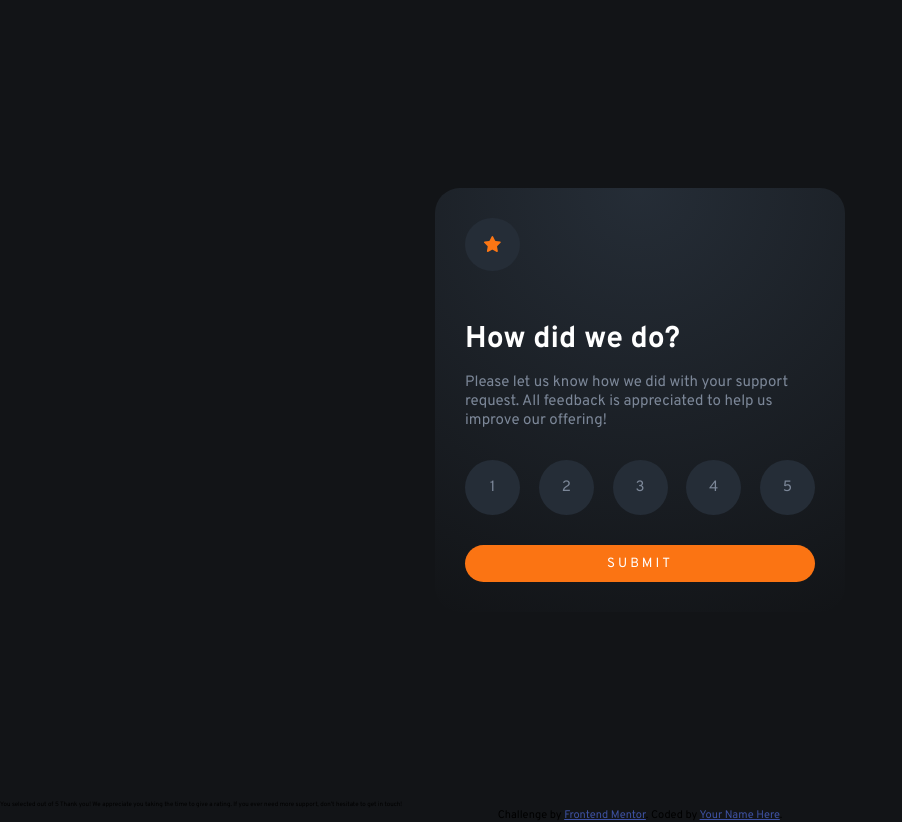
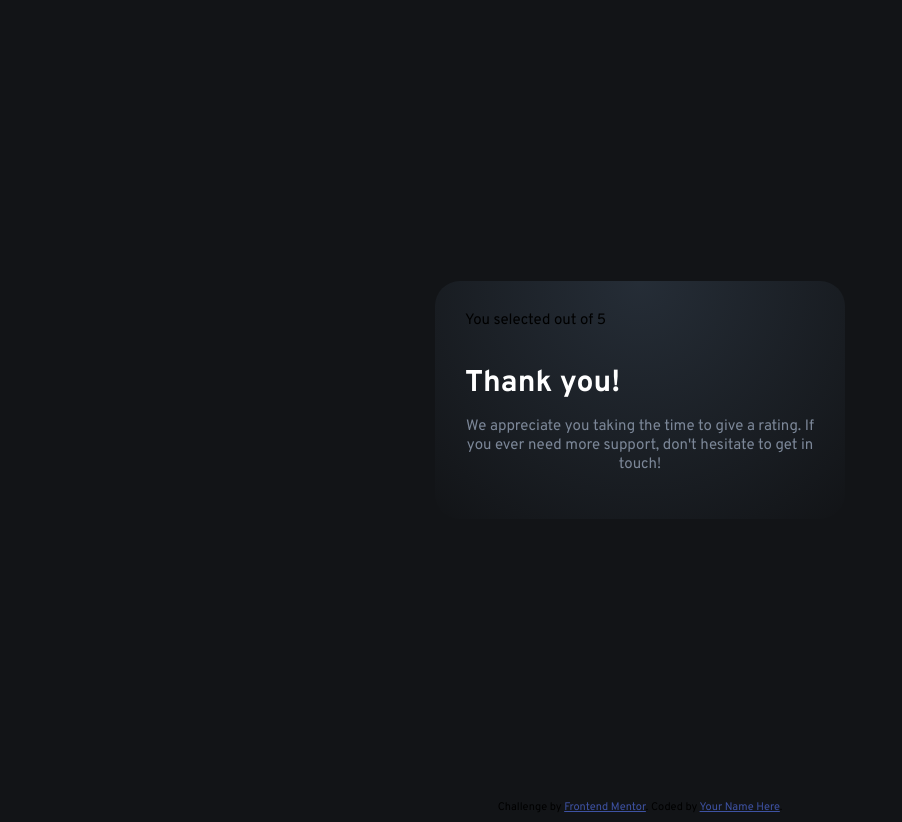
Before and after one commit to AnalystKAL/Interactive-Rating-Component, a plain HTML site: page index.html in a window 1280 px wide. Both pictures are taken after a click on the button "SUBMIT". Shown: the whole page, without its empty margins (0-902 px from the left). Drawn offline with Linux system fonts and the light colour scheme.

Commit message:
Added JS function
Hides initial state and shows thank you state on button click

```diff
--- a/css/style.css
+++ b/css/style.css
@@ -26,7 +26,7 @@ main{
     font-size: 1.5rem;
 }
 
-.card-container {
+.card-container, .thanks-container {
     display: flex;
     background-image: radial-gradient(
         circle at center top,
@@ -38,6 +38,10 @@ main{
     padding: 3rem;
     border-radius: 25px;
     gap: 1.5rem;
+}
+
+.thanks-container  {
+    display: none;
 }
 
 h1{
--- a/index.html
+++ b/index.html
@@ -20,6 +20,7 @@
     />
 
     <title>Frontend Mentor | Interactive rating component</title>
+    <script src="./script.js" defer></script>
 
     <!-- Feel free to remove these styles or customise in your own stylesheet 👍 -->
     <style>
@@ -35,7 +36,7 @@
   <body>
     <!-- Rating state start -->
     <main>
-      <div class="card-container">
+      <div class="card-container" id="initial">
         <img
           class="star-icon"
           src="./images/icon-star.svg"
@@ -53,19 +54,25 @@
           <a href="#target4" id="target4" class="target rating-value">4</a>
           <a href="#target5" id="target5" class="target rating-value">5</a>
         </div>
-        <button type="button" class="submit-btn">Submit</button>
+        <button type="button" class="submit-btn" onclick="changeState()">
+          Submit
+        </button>
       </div>
+      <!-- Rating state end -->
+
+      <!-- Thank you state start -->
+      <div class="thanks-container" id="onclick">
+        You selected
+        <!-- Add rating here -->out of 5
+        <h1>Thank you!</h1>
+        <p style="text-align: center">
+          We appreciate you taking the time to give a rating. If you ever need
+          more support, don&#39;t hesitate to get in touch!
+        </p>
+      </div>
+
+      <!-- Thank you state end -->
     </main>
-    <!-- Rating state end -->
-
-    <!-- Thank you state start -->
-
-    You selected
-    <!-- Add rating here -->
-    out of 5 Thank you! We appreciate you taking the time to give a rating. If
-    you ever need more support, don’t hesitate to get in touch!
-
-    <!-- Thank you state end -->
 
     <div class="attribution">
       Challenge by
--- /dev/null
+++ b/script.js
@@ -0,0 +1,7 @@
+function changeState() {
+    const getOnClick = document.querySelector("#onclick");
+    const initial = document.querySelector('#initial');
+
+    initial.style.display = "none";
+    getOnClick.style.display= "flex";
+}
```
